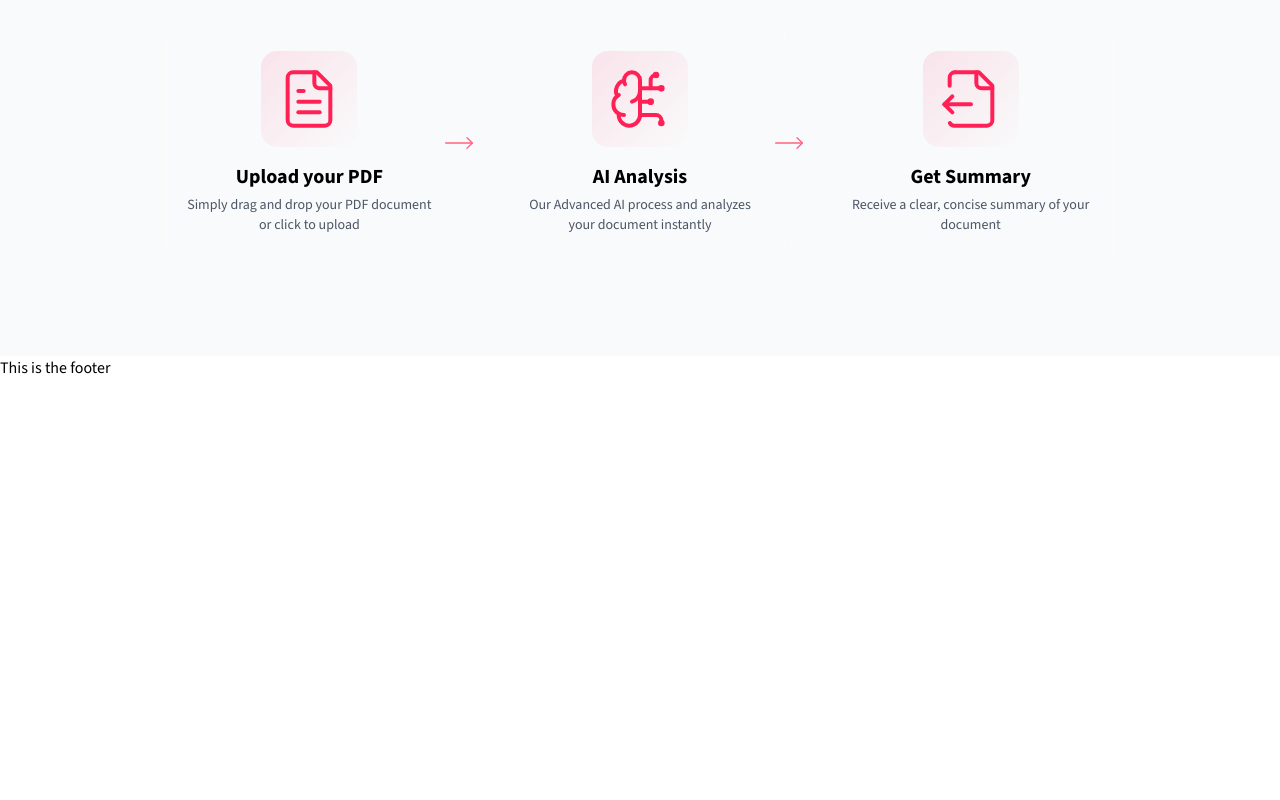
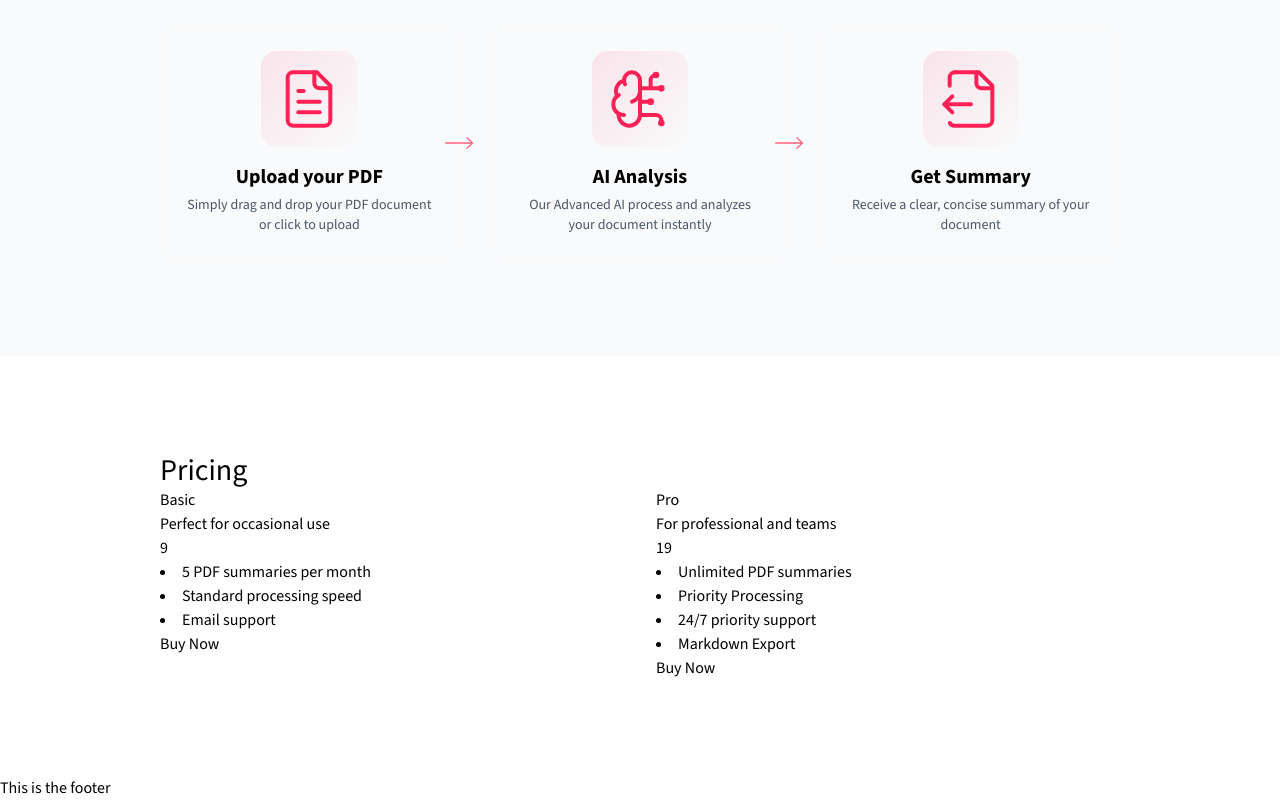
Before and after one commit to akash24480/summary, a Next.js app: page / in a window 1280 px wide. Shown: the part 1168-1968 px from the top of the page. Before the commit the page ends 1548 px from the top, so only its background shows below. Built offline with nearby package versions, Linux system fonts and the light colour scheme.

Commit message:
working in the price section

```diff
--- a/components/home/PricingSection.tsx
+++ b/components/home/PricingSection.tsx
@@ -1,5 +1,73 @@
+import Link from "next/link"
+
+type priceType = {
+    name:string;
+    price:number;
+    description:string;
+    items:string[];
+    id:string;
+    paymentLink:string;
+    priceId:string;
+}
+
+const plans = [
+    {
+        id:'basic',
+        name:'Basic',
+        price:9,
+        description:'Perfect for occasional use',
+        items:['5 PDF summaries per month', 'Standard processing speed', 'Email support']
+    },
+
+    {
+        id:'pro',
+        name:'Pro',
+        price:19,
+        description:'For professional and teams',
+        items:[
+            'Unlimited PDF summaries',
+            'Priority Processing',
+            '24/7 priority support',
+            'Markdown Export'
+        ]
+    }
+]
+
+
+const PricingCard = ({name, price, description,items, id, paymentLink}:priceType) => {
+    return (
+        <div className="relative w-full max-w-lg">
+            <div>
+                <p>{name}</p>
+                <p>{description}</p>
+            </div>
+
+            <div>
+                <p>{price}</p>
+            </div>
+            <div>
+                {items.map((item, id) => (
+                    <li key={id}>{item}</li>
+                ))}
+            </div>
+            <div><Link href={paymentLink}>Buy Now</Link></div>
+        </div>
+    )
+}
+
+
+
 export default function PricingSection(){
     return <section>
-
+         <div className="py-12 lg:py-24 max-w-5xl mx-auto px-4 sm-px-6 lg:px-8">
+            <div>
+                <h2>Pricing</h2>
+            </div>
+            <div className="relative flex justify-center flex-col lg:flex-row items-center lg:items-stretch gap-8">
+                {plans.map((plan, idx)=> (
+                    <PricingCard key={plan.id} {...plan} />
+                ))}
+            </div>
+         </div>
     </section>
 }
```
